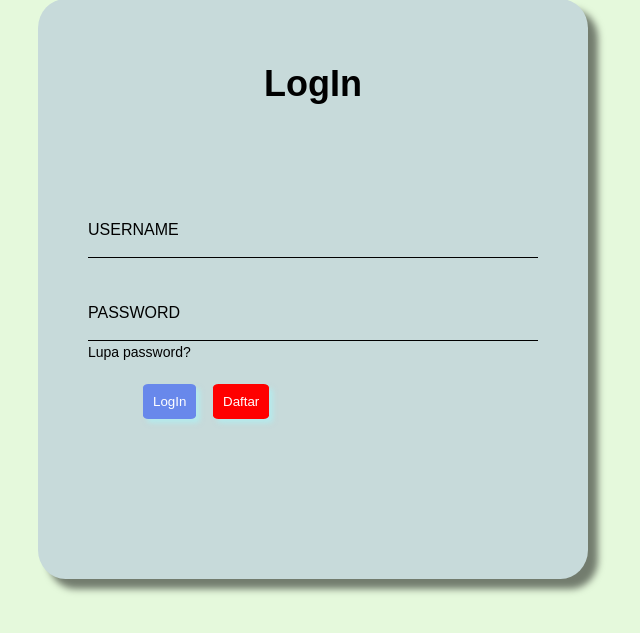
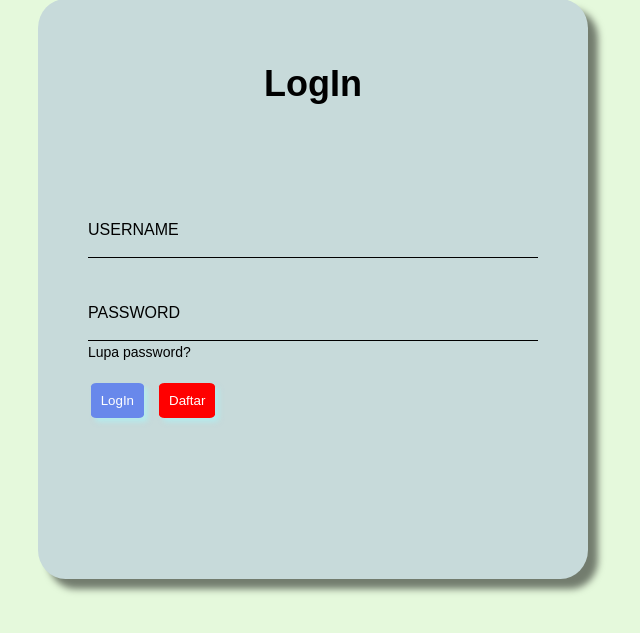
Before and after one commit to alfianfic/duryudana, a PHP site: page /login.html in a window 1280 px wide. Shown: the part 16-649 px from the top of the page, without its empty margins (327-967 px from the left). Run offline with PHP 8.4, Linux system fonts and the light colour scheme.

Commit message:
fix bug responsive

```diff
--- a/Project/css/login.css
+++ b/Project/css/login.css
@@ -61,10 +61,11 @@ a{
 }
 
 .container .login{
-    position: absolute;
-    top: 400px;
-    left: 470px;
+    position: relative;
+    margin-top: 120px;
+    margin-left: -320px;
     padding: 10px;
+    box-sizing: border-box;
     background-color: rgba(0, 46, 253, 0.479);
     border: none;
     border-radius: 10%;
@@ -80,9 +81,8 @@ a{
 }
 
 .container .daftar{
-    position: absolute;
-    top: 400px;
-    left: 540px;
+    position: relative;
+    margin-left: 10px;
     padding: 10px;
     background-color: rgb(255, 0, 0);
     border: none;
```
